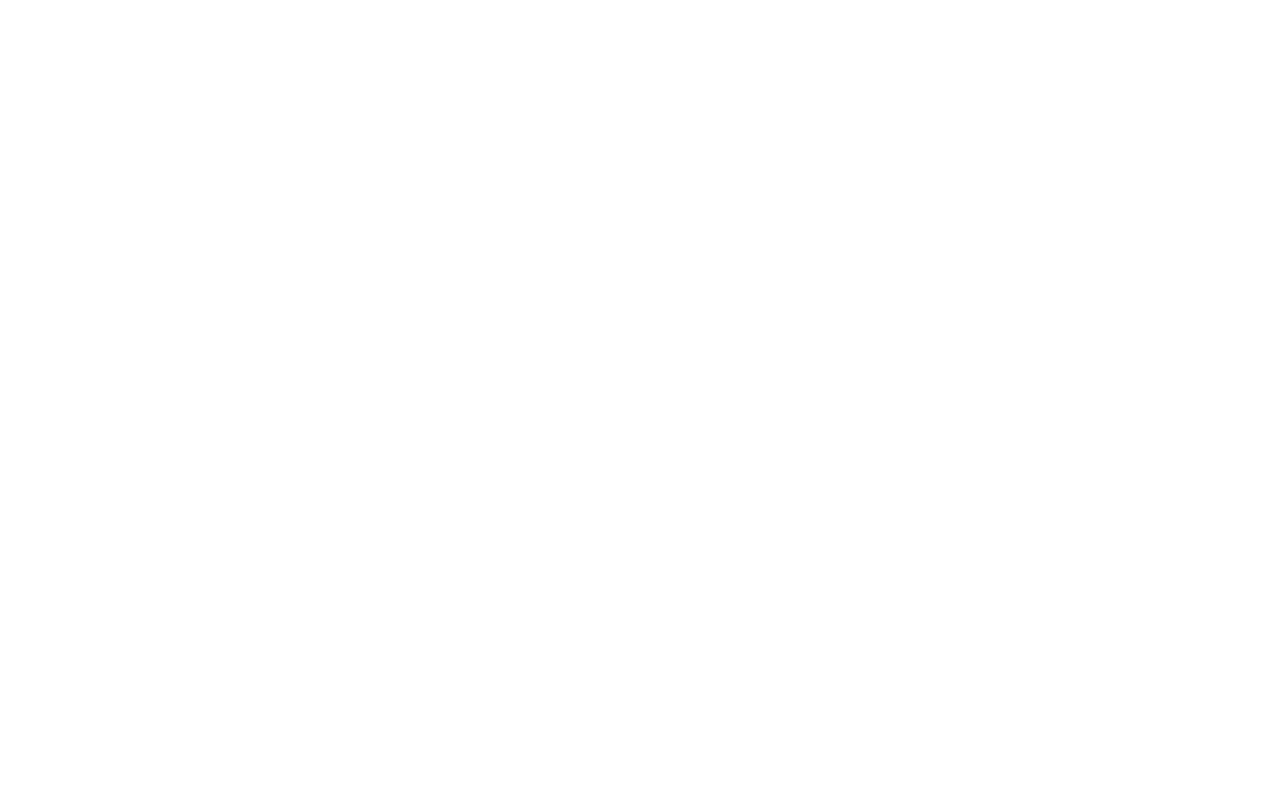
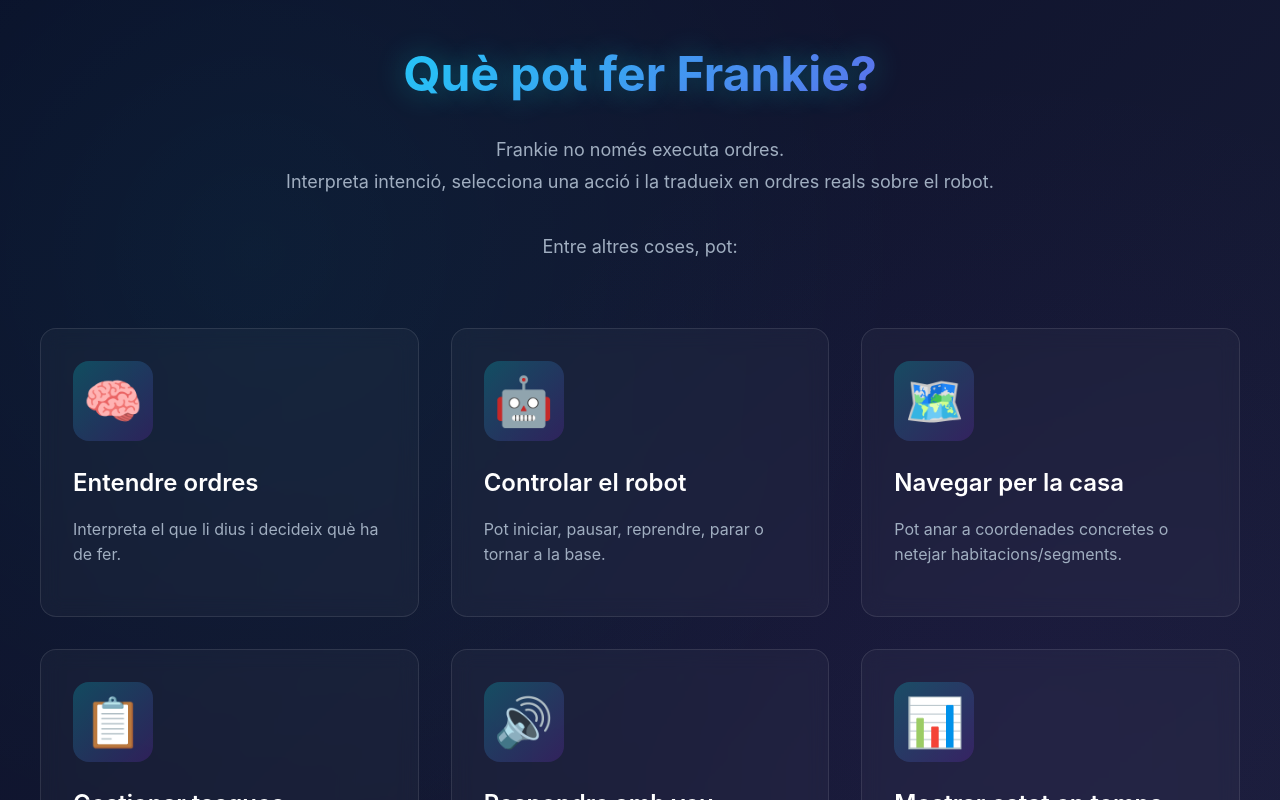
Before and after one commit to francbonet/roborock-frankie-website, a React (Vite) app: page / in a window 1280 px wide. Shown: the part 1740-2540 px from the top of the page. Before the commit the page ends 1642 px from the top, so only its background shows below. Built offline with nearby package versions, Linux system fonts and the light colour scheme.

Commit message:
feat: add WhatCanDo section with visual feature cards

```diff
--- a/src/App.tsx
+++ b/src/App.tsx
@@ -2,6 +2,7 @@
 import LanguageSelector from './components/LanguageSelector'
 import Hero from './components/Hero'
 import { AboutFrankie } from './components/AboutFrankie'
+import WhatCanDo from './components/WhatCanDo'
 import { LanguageProvider } from './context/LanguageContext'
 
 function App() {
@@ -10,6 +11,7 @@
       <LanguageSelector />
       <Hero />
       <AboutFrankie />
+      <WhatCanDo />
    </LanguageProvider>
   )
 }
--- /dev/null
+++ b/src/components/WhatCanDo.css
@@ -0,0 +1,181 @@
+.what-can-do {
+  padding: 6rem 2rem;
+  background: linear-gradient(135deg, #0a0e27 0%, #1a1f3a 100%);
+  position: relative;
+  overflow: hidden;
+}
+
+.what-can-do::before {
+  content: '';
+  position: absolute;
+  top: 0;
+  left: 0;
+  right: 0;
+  bottom: 0;
+  background:
+    radial-gradient(circle at 20% 30%, rgba(0, 255, 255, 0.05) 0%, transparent 50%),
+    radial-gradient(circle at 80% 70%, rgba(138, 43, 226, 0.05) 0%, transparent 50%);
+  pointer-events: none;
+}
+
+.what-can-do__container {
+  max-width: 1200px;
+  margin: 0 auto;
+  position: relative;
+  z-index: 1;
+}
+
+.what-can-do__title {
+  font-size: 3rem;
+  font-weight: 700;
+  text-align: center;
+  margin-bottom: 1.5rem;
+  background: linear-gradient(135deg, #00ffff 0%, #8a2be2 100%);
+  -webkit-background-clip: text;
+  background-clip: text;
+  -webkit-text-fill-color: transparent;
+  text-shadow: 0 0 30px rgba(0, 255, 255, 0.3);
+}
+
+.what-can-do__intro {
+  font-size: 1.125rem;
+  line-height: 1.8;
+  text-align: center;
+  color: #a0aec0;
+  max-width: 800px;
+  margin: 0 auto 4rem;
+  white-space: pre-line;
+}
+
+.what-can-do__grid {
+  display: grid;
+  grid-template-columns: repeat(auto-fit, minmax(300px, 1fr));
+  gap: 2rem;
+  margin-top: 3rem;
+}
+
+.what-can-do__card {
+  background: rgba(255, 255, 255, 0.03);
+  backdrop-filter: blur(10px);
+  border: 1px solid rgba(255, 255, 255, 0.1);
+  border-radius: 16px;
+  padding: 2rem;
+  transition: all 0.3s ease;
+  animation: fadeInUp 0.6s ease-out both;
+  position: relative;
+  overflow: hidden;
+}
+
+.what-can-do__card::before {
+  content: '';
+  position: absolute;
+  top: 0;
+  left: 0;
+  right: 0;
+  bottom: 0;
+  background: linear-gradient(135deg, rgba(0, 255, 255, 0.1) 0%, rgba(138, 43, 226, 0.1) 100%);
+  opacity: 0;
+  transition: opacity 0.3s ease;
+}
+
+.what-can-do__card:hover {
+  transform: translateY(-8px);
+  border-color: rgba(0, 255, 255, 0.5);
+  box-shadow:
+    0 10px 30px rgba(0, 0, 0, 0.3),
+    0 0 40px rgba(0, 255, 255, 0.2),
+    inset 0 0 20px rgba(0, 255, 255, 0.1);
+}
+
+.what-can-do__card:hover::before {
+  opacity: 1;
+}
+
+.what-can-do__card-icon {
+  font-size: 3rem;
+  margin-bottom: 1.5rem;
+  display: flex;
+  align-items: center;
+  justify-content: center;
+  width: 80px;
+  height: 80px;
+  background: linear-gradient(135deg, rgba(0, 255, 255, 0.2) 0%, rgba(138, 43, 226, 0.2) 100%);
+  border-radius: 16px;
+  position: relative;
+  z-index: 1;
+}
+
+.what-can-do__card-title {
+  font-size: 1.5rem;
+  font-weight: 600;
+  margin-bottom: 1rem;
+  color: #ffffff;
+  position: relative;
+  z-index: 1;
+}
+
+.what-can-do__card-description {
+  font-size: 1rem;
+  line-height: 1.6;
+  color: #a0aec0;
+  position: relative;
+  z-index: 1;
+}
+
+@keyframes fadeInUp {
+  from {
+    opacity: 0;
+    transform: translateY(30px);
+  }
+  to {
+    opacity: 1;
+    transform: translateY(0);
+  }
+}
+
+/* Responsive */
+@media (max-width: 768px) {
+  .what-can-do {
+    padding: 4rem 1.5rem;
+  }
+
+  .what-can-do__title {
+    font-size: 2rem;
+  }
+
+  .what-can-do__intro {
+    font-size: 1rem;
+    margin-bottom: 3rem;
+  }
+
+  .what-can-do__grid {
+    grid-template-columns: 1fr;
+    gap: 1.5rem;
+  }
+
+  .what-can-do__card {
+    padding: 1.5rem;
+  }
+
+  .what-can-do__card-icon {
+    width: 60px;
+    height: 60px;
+    font-size: 2rem;
+  }
+
+  .what-can-do__card-title {
+    font-size: 1.25rem;
+  }
+}
+
+@media (max-width: 480px) {
+  .what-can-do__title {
+    font-size: 1.75rem;
+  }
+
+  .what-can-do__card-icon {
+    width: 50px;
+    height: 50px;
+    font-size: 1.75rem;
+  }
+}
--- /dev/null
+++ b/src/components/WhatCanDo.tsx
@@ -0,0 +1,36 @@
+import React from 'react';
+import { useLanguage } from '../hooks/useLanguage';
+import { translations } from '../content/translations';
+import './WhatCanDo.css';
+
+const WhatCanDo: React.FC = () => {
+  const { language } = useLanguage();
+  const t = translations[language].whatCanDo;
+
+  return (
+    <section className="what-can-do">
+      <div className="what-can-do__container">
+        <h2 className="what-can-do__title">{t.title}</h2>
+        <p className="what-can-do__intro">{t.intro}</p>
+
+        <div className="what-can-do__grid">
+          {t.features.map((feature, index) => (
+            <div
+              key={index}
+              className="what-can-do__card"
+              style={{ animationDelay: `${index * 0.1}s` }}
+            >
+              <div className="what-can-do__card-icon">
+                {feature.icon}
+              </div>
+              <h3 className="what-can-do__card-title">{feature.title}</h3>
+              <p className="what-can-do__card-description">{feature.description}</p>
+            </div>
+          ))}
+        </div>
+      </div>
+    </section>
+  );
+};
+
+export default WhatCanDo;
--- a/src/content/translations.ts
+++ b/src/content/translations.ts
@@ -25,7 +25,43 @@
       quote: "Sí, tècnicament neteja. Però també té caràcter.",
       imageAlt: "Frankie, el robot Roborock S5",
       uiAlt: "Interfície d'usuari de Frankie amb els ulls blaus"
-    }
+    },
+    whatCanDo: {
+      title: "Què pot fer Frankie?",
+      intro: "Frankie no només executa ordres.\nInterpreta intenció, selecciona una acció i la tradueix en ordres reals sobre el robot.\n\nEntre altres coses, pot:",
+      features: [
+        {
+          icon: "🧠",
+          title: "Entendre ordres",
+          description: "Interpreta el que li dius i decideix què ha de fer."
+        },
+        {
+          icon: "🤖",
+          title: "Controlar el robot",
+          description: "Pot iniciar, pausar, reprendre, parar o tornar a la base."
+        },
+        {
+          icon: "🗺️",
+          title: "Navegar per la casa",
+          description: "Pot anar a coordenades concretes o netejar habitacions/segments."
+        },
+        {
+          icon: "📋",
+          title: "Gestionar tasques",
+          description: "Té cua de tasques, historial i temporitzadors."
+        },
+        {
+          icon: "🔊",
+          title: "Respondre amb veu",
+          description: "Genera respostes i feedback de veu per fer la interacció més natural."
+        },
+        {
+          icon: "📊",
+          title: "Mostrar estat en temps real",
+          description: "Bateria, estat, base, ventilador, àrea netejada i molt més."
+        }
+      ]
+    },
   },
   es: {
     languageSelector: {
@@ -43,7 +79,43 @@
       quote: "Sí, técnicamente limpia. Pero también tiene carácter.",
       imageAlt: "Frankie, el robot Roborock S5",
       uiAlt: "Interfaz de usuario de Frankie con los ojos azules"
-    }
+    },
+    whatCanDo: {
+      title: "¿Qué puede hacer Frankie?",
+      intro: "Frankie no solo ejecuta órdenes.\nInterpreta intención, selecciona una acción y la traduce en órdenes reales sobre el robot.\n\nEntre otras cosas, puede:",
+      features: [
+        {
+          icon: "🧠",
+          title: "Entender órdenes",
+          description: "Interpreta lo que le dices y decide qué debe hacer."
+        },
+        {
+          icon: "🤖",
+          title: "Controlar el robot",
+          description: "Puede iniciar, pausar, reanudar, parar o volver a la base."
+        },
+        {
+          icon: "🗺️",
+          title: "Navegar por la casa",
+          description: "Puede ir a coordenadas concretas o limpiar habitaciones/segmentos."
+        },
+        {
+          icon: "📋",
+          title: "Gestionar tareas",
+          description: "Tiene cola de tareas, historial y temporizadores."
+        },
+        {
+          icon: "🔊",
+          title: "Responder con voz",
+          description: "Genera respuestas y feedback de voz para hacer la interacción más natural."
+        },
+        {
+          icon: "📊",
+          title: "Mostrar estado en tiempo real",
+          description: "Batería, estado, base, ventilador, área limpiada y mucho más."
+        }
+      ]
+    },
   },
   en: {
     languageSelector: {
@@ -61,7 +133,43 @@
       quote: "Yes, technically it cleans. But it also has character.",
       imageAlt: "Frankie, the Roborock S5 robot",
       uiAlt: "Frankie's user interface with blue eyes"
-    }
+    },
+    whatCanDo: {
+      title: "What can Frankie do?",
+      intro: "Frankie doesn't just execute commands.\nIt interprets intent, selects an action, and translates it into real commands for the robot.\n\nAmong other things, it can:",
+      features: [
+        {
+          icon: "🧠",
+          title: "Understand commands",
+          description: "Interprets what you tell it and decides what to do."
+        },
+        {
+          icon: "🤖",
+          title: "Control the robot",
+          description: "Can start, pause, resume, stop or return to base."
+        },
+        {
+          icon: "🗺️",
+          title: "Navigate the house",
+          description: "Can go to specific coordinates or clean rooms/segments."
+        },
+        {
+          icon: "📋",
+          title: "Manage tasks",
+          description: "Has task queue, history and timers."
+        },
+        {
+          icon: "🔊",
+          title: "Respond with voice",
+          description: "Generates responses and voice feedback to make interaction more natural."
+        },
+        {
+          icon: "📊",
+          title: "Show real-time status",
+          description: "Battery, status, base, fan, cleaned area and much more."
+        }
+      ]
+    },
   }
 };
 
```
